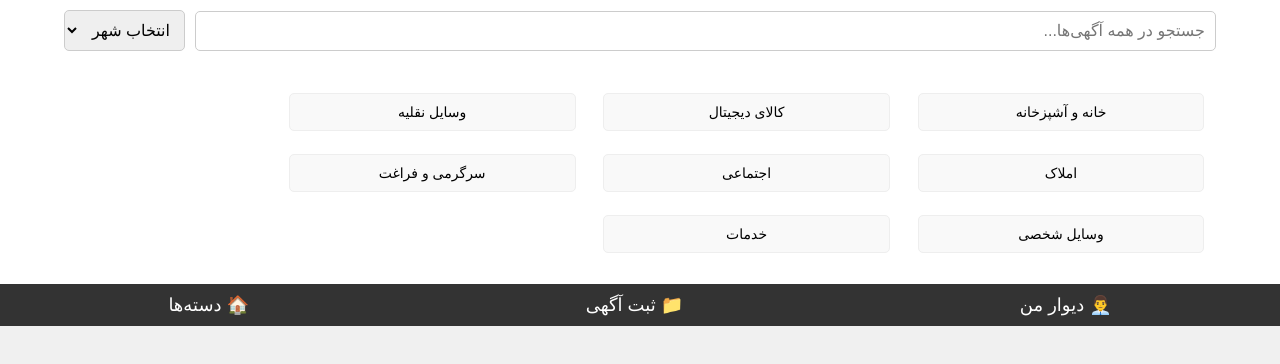
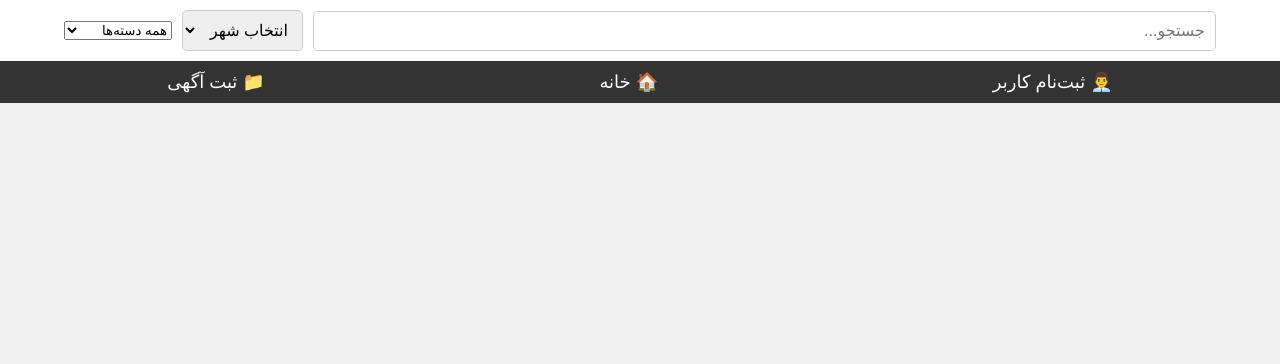
Before and after one commit to Mahdiklidari/Hamster-Combed-Key, a plain HTML site: page index.html in a window 1280 px wide. Drawn offline with Linux system fonts and the light colour scheme.

Commit message:
Update index.html
Signed-off-by: MAHDI__MK__klidari <92400505+Mahdiklidari@users.noreply.github.com>

```diff
--- a/index.html
+++ b/index.html
@@ -3,15 +3,15 @@
 <head>
     <meta charset="UTF-8">
     <meta name="viewport" content="width=device-width, initial-scale=1.0">
-    <title>سایت ثبت آگهی</title>
+    <title>سایت ثبت آگهی حرفه‌ای</title>
     <link rel="stylesheet" href="styles.css">
 </head>
 <body>
-    <!-- نوار جستجو و انتخاب شهر -->
+    <!-- هدر صفحه با نوار جستجو، انتخاب شهر و دسته بندی -->
     <header>
         <div class="container">
             <div class="search-container">
-                <input type="text" placeholder="جستجو در همه آگهی‌ها..." class="search-bar">
+                <input type="text" placeholder="جستجو..." class="search-bar">
                 <select class="city-select">
                     <option value="" disabled selected>انتخاب شهر</option>
                     <option value="تهران">تهران</option>
@@ -20,30 +20,29 @@
                     <option value="شیراز">شیراز</option>
                     <option value="تبریز">تبریز</option>
                 </select>
+                <select class="category-select">
+                    <option value="همه">همه دسته‌ها</option>
+                    <option value="خودرو">خودرو</option>
+                    <option value="املاک">املاک</option>
+                    <option value="لوازم الکترونیک">لوازم الکترونیک</option>
+                    <option value="خدمات">خدمات</option>
+                </select>
             </div>
         </div>
     </header>
 
-    <!-- دسته بندی‌ها -->
-    <section class="categories">
-        <div class="container">
-            <div class="category-item">خانه و آشپزخانه</div>
-            <div class="category-item">کالای دیجیتال</div>
-            <div class="category-item">وسایل نقلیه</div>
-            <div class="category-item">املاک</div>
-            <div class="category-item">اجتماعی</div>
-            <div class="category-item">سرگرمی و فراغت</div>
-            <div class="category-item">وسایل شخصی</div>
-            <div class="category-item">خدمات</div>
-        </div>
-    </section>
-
-    <!-- فوتر با سه بخش -->
+    <!-- فوتر صفحه با سه بخش به صورت افقی با کاراکترها -->
     <footer>
         <div class="footer-container">
-            <a href="#">👨‍💼 دیوار من</a>
-            <a href="#">📁 ثبت آگهی</a>
-            <a href="#">🏠 دسته‌ها</a>
+            <div class="footer-section">
+                <a href="#">👨‍💼 ثبت‌نام کاربر</a>
+            </div>
+            <div class="footer-section">
+                <a href="#">🏠 خانه</a>
+            </div>
+            <div class="footer-section">
+                <a href="#">📁 ثبت آگهی</a>
+            </div>
         </div>
     </footer>
 </body>
```
